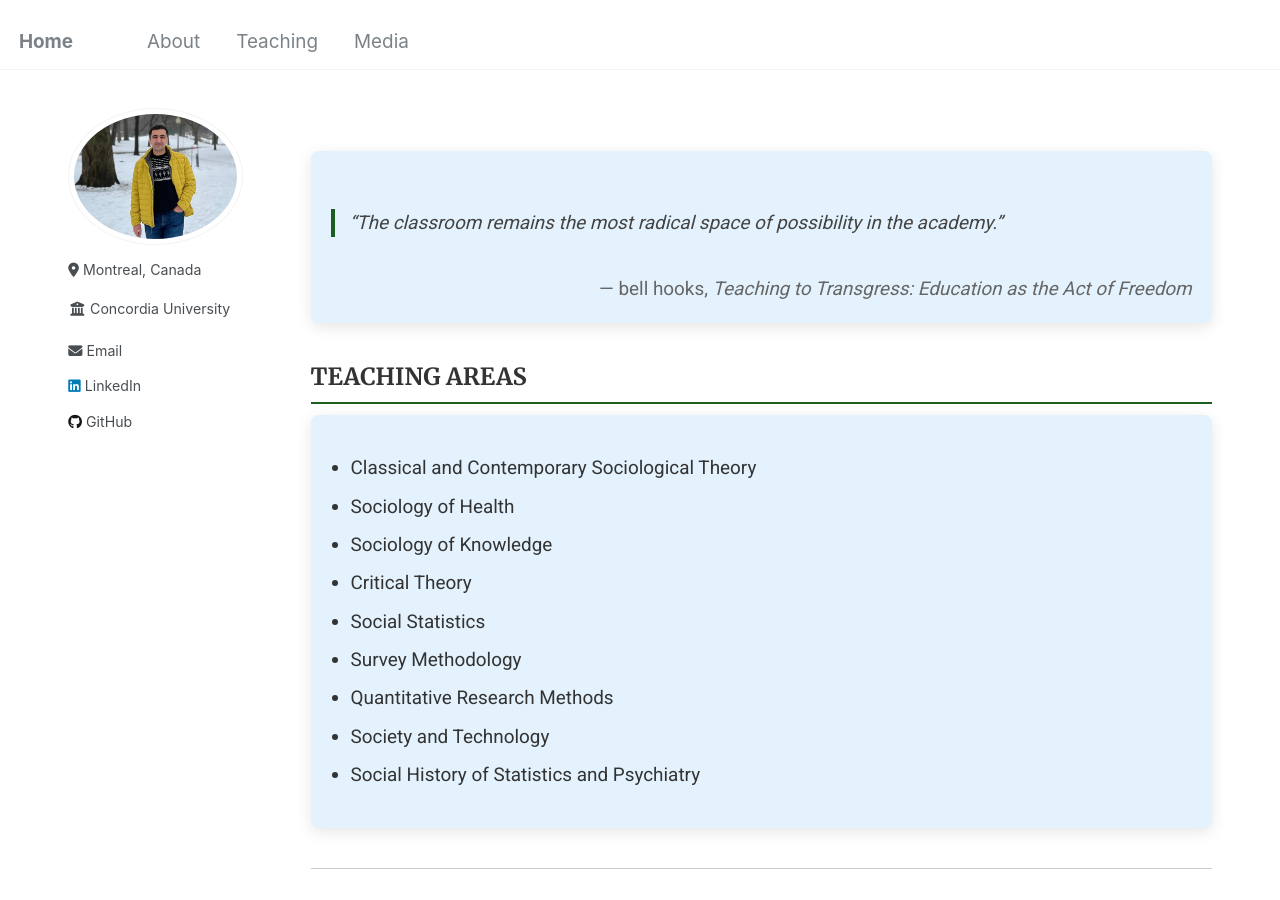
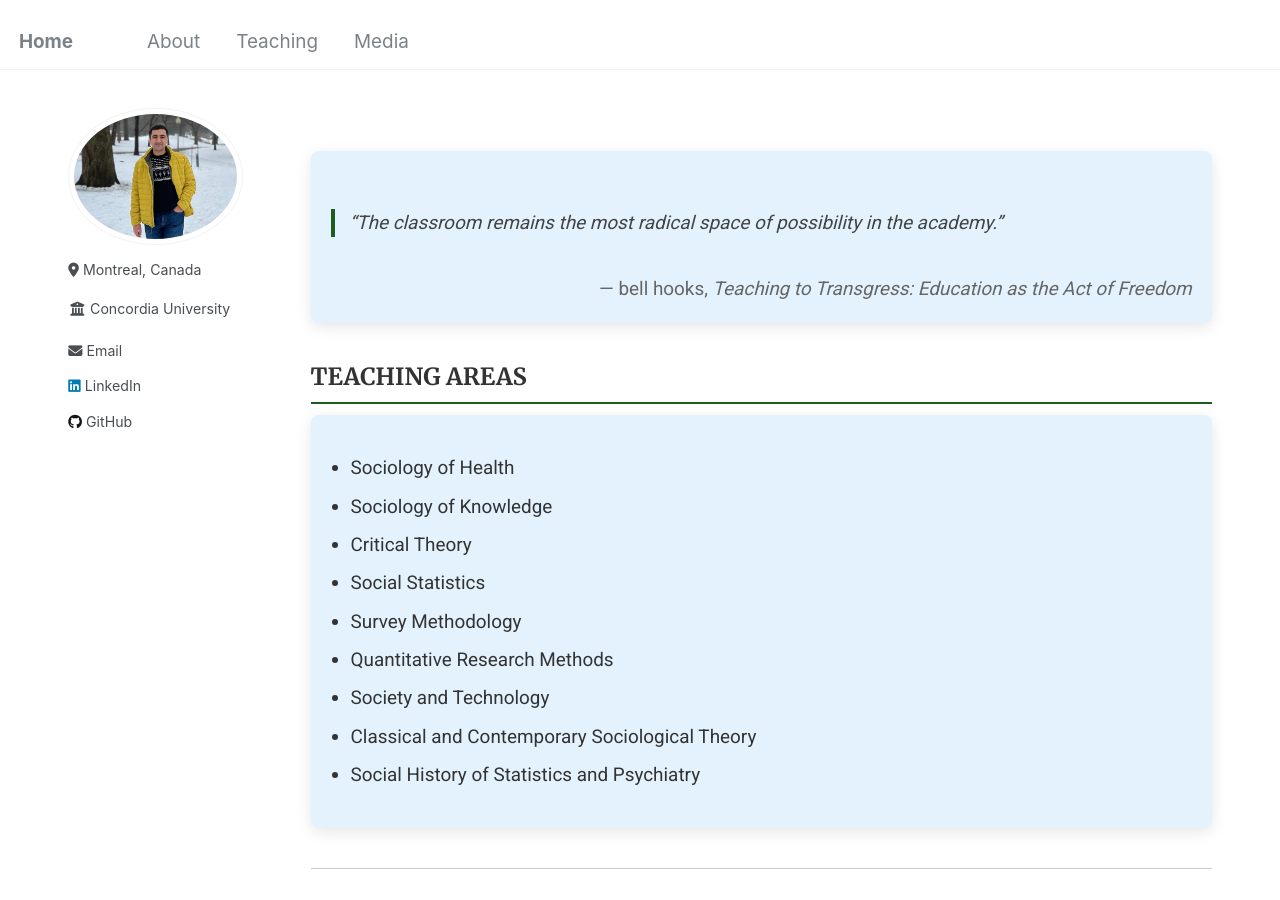
Before and after one commit to Mohsnmonji/mohsnmonji.github.io, a Jekyll site: the page built from _pages/teaching.md, in a window 1280 px wide and 900 px high. Built offline with Jekyll 4.4.1, drawn with Linux system fonts in a browser that asks for light colours.

```diff
--- a/_pages/teaching.md
+++ b/_pages/teaching.md
@@ -76,14 +76,14 @@ author_profile: true
   <h2>TEACHING AREAS</h2>
   <div class="teaching-card">
     <ul class="teaching-list" style="list-style-type: disc; padding-left: 20px;">
-      <li>Classical and Contemporary Sociological Theory</li>
       <li>Sociology of Health</li>
       <li>Sociology of Knowledge</li>
       <li>Critical Theory</li>
       <li>Social Statistics</li>
       <li>Survey Methodology</li>
       <li>Quantitative Research Methods</li>
-       <li>Society and Technology</li>
+      <li>Society and Technology</li>
+      <li>Classical and Contemporary Sociological Theory</li>
       <li>Social History of Statistics and Psychiatry</li>
     </ul>
   </div>
```
